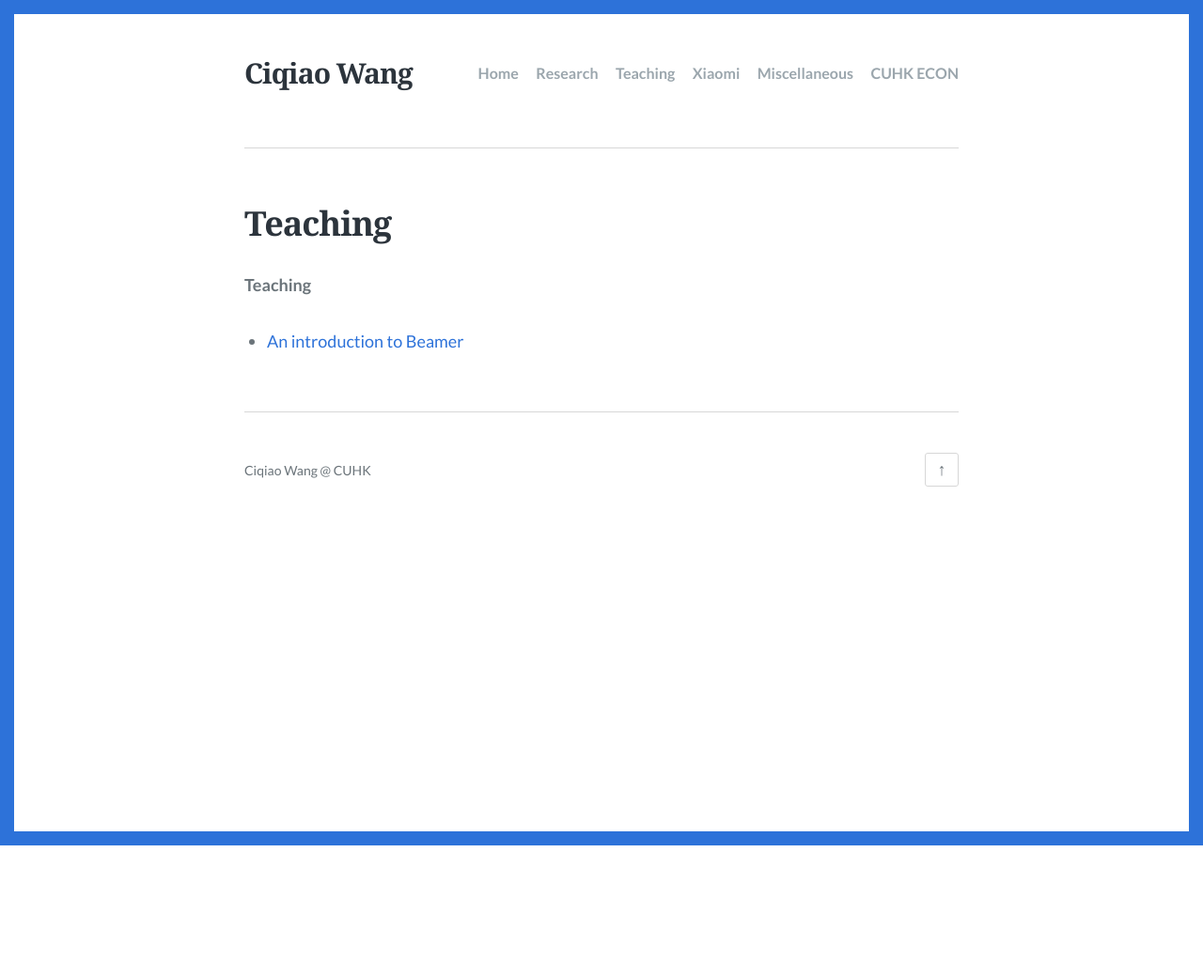
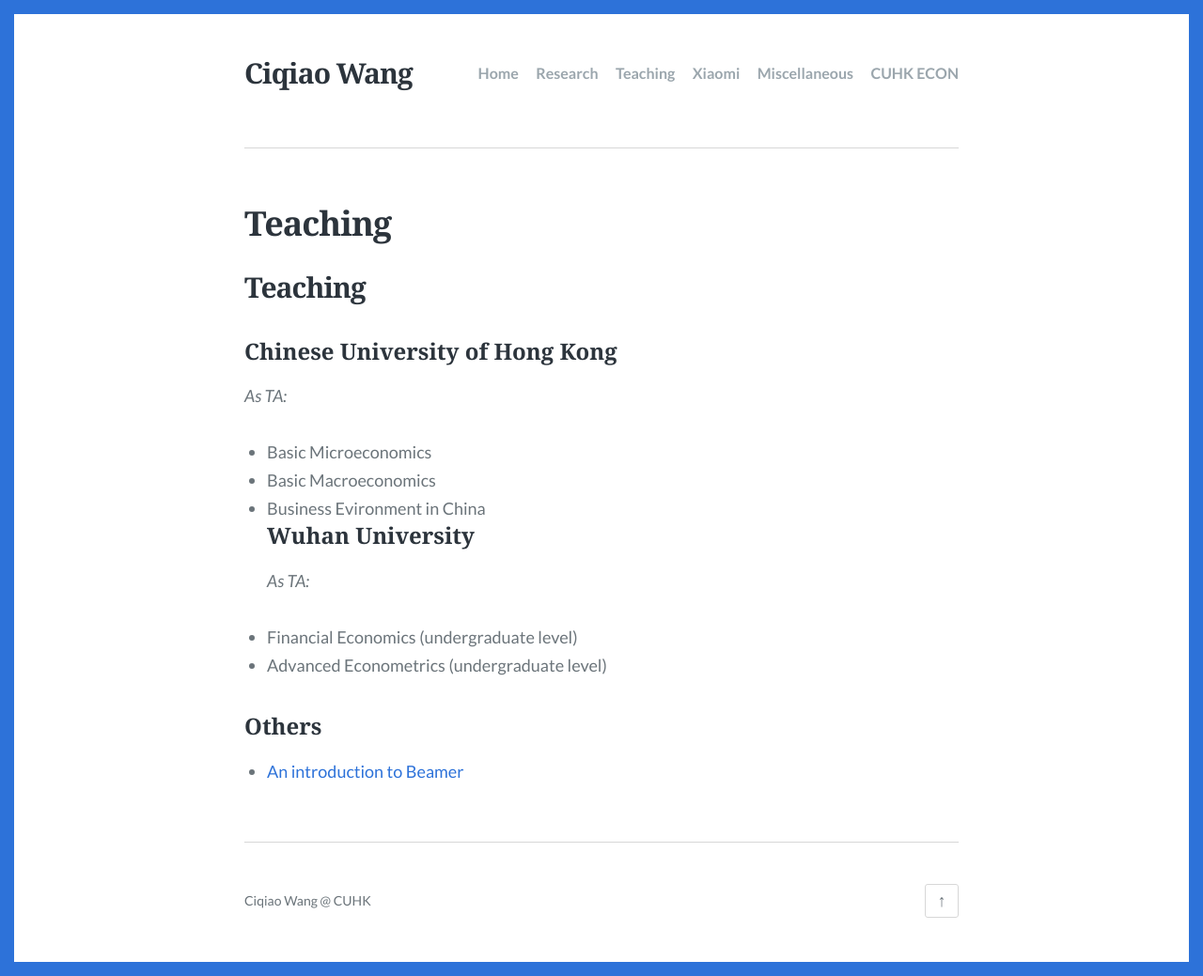
Before and after one commit to ciqiaowang/ciqiaowang.github.io, a Jekyll site: the page built from teaching.md, in a window 1280 px wide. Shown: the whole page at 94% size. Built offline with Jekyll 4.4.1, drawn with Linux system fonts in a browser that asks for light colours; before the commit the page ends 900 px from its top, so only the background shows below that.

Commit message:
Update teaching.md

```diff
--- a/teaching.md
+++ b/teaching.md
@@ -6,5 +6,16 @@ permalink: /teaching.html
 feature_image:
 ---
 
-**Teaching**
+## Teaching
+### Chinese University of Hong Kong
+*As TA:*
+- Basic Microeconomics
+- Basic Macroeconomics
+- Business Evironment in China
+### Wuhan University
+*As TA:*
+- Financial Economics (undergraduate level)
+- Advanced Econometrics (undergraduate level)
+
+### Others
 - [An introduction to Beamer](assets/pdf/Card.pdf)
```
